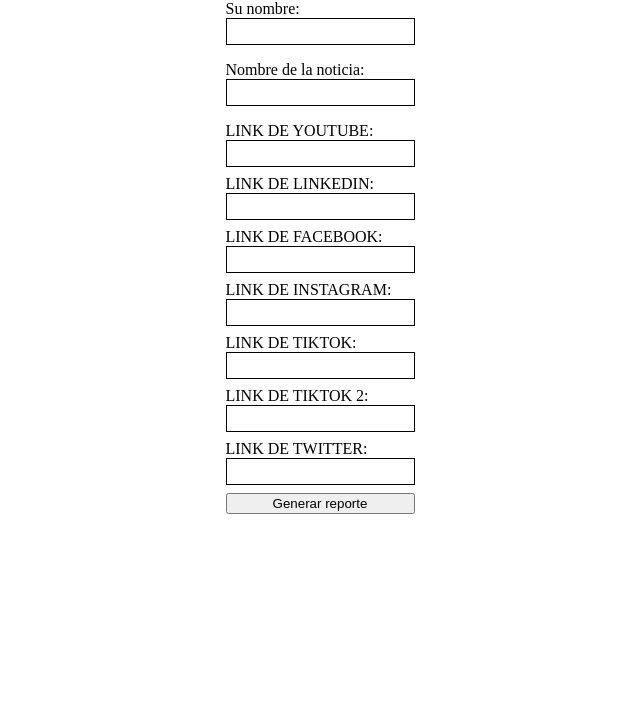
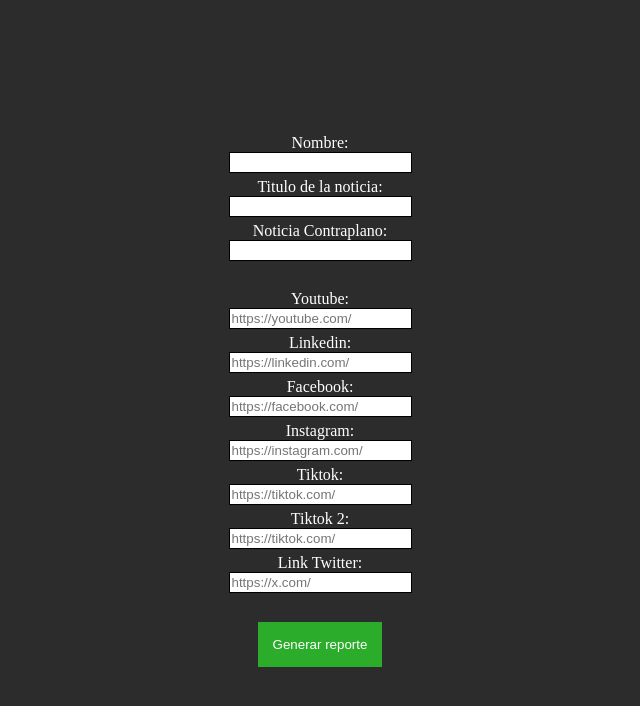
Before and after one commit to lptobar/Generador-de-informes, a plain HTML site: page index.html in a window 1280 px wide. Shown: the whole page, without its empty margins (320-960 px from the left). Drawn offline with nearby package versions, Linux system fonts and the light colour scheme.

Commit message:
Add files via upload

```diff
--- a/index.html
+++ b/index.html
@@ -7,39 +7,43 @@
 
     <script src="https://code.jquery.com/jquery-3.7.1.min.js" integrity="sha256-/JqT3SQfawRcv/BIHPThkBvs0OEvtFFmqPF/lYI/Cxo=" crossorigin="anonymous"></script>
     <link rel="stylesheet" href="style.css">
-    <title>Generar reportes</title>
+    <title>Generador de reportes</title>
 </head>
 
 <body>
+
     <main>
-        <form method="post" id="reporte">
-            <label for="nombre">Su nombre:</label>
-            <input type="text" name="nombre" id="nombre" required>
+        <form method="post" autocomplete="false" id="formulario">
+            <label>Nombre:</label>
+            <input type="text" name="nombre" id="nombre">
 
-            <label for="noticia">Nombre de la noticia:</label>
-            <input type="text" name="noticia" id="noticia" required>
+            <label>Titulo de la noticia:</label>
+            <input type="text" name="noticia" id="noticia">
+
+            <label>Noticia Contraplano:</label>
+            <input type="text" name="contraplano" id="contraplano">
 
             <section>
-                <label for="">LINK DE YOUTUBE:</label>
-                <input type="text" name="youtube" id="youtube" required>
+                <label>Youtube:</label>
+                <input type="text" name="YT" id="YT" placeholder="https://youtube.com/">
 
-                <label for="">LINK DE LINKEDIN:</label>
-                <input type="text" name="linkedin" id="linkedin" required>
+                <label>Linkedin:</label>
+                <input type="text" name="LINKEDIN" id="LINKEDIN" placeholder="https://linkedin.com/">
 
-                <label for="">LINK DE FACEBOOK:</label>
-                <input type="text" name="facebook" id="facebook" required>
+                <label>Facebook:</label>
+                <input type="text" name="FB" id="FB" placeholder="https://facebook.com/">
 
-                <label for="">LINK DE INSTAGRAM:</label>
-                <input type="text" name="instagram" id="instagram" required>
+                <label>Instagram:</label>
+                <input type="text" name="IG" id="IG" placeholder="https://instagram.com/">
 
-                <label for="">LINK DE TIKTOK:</label>
-                <input type="text" name="tiktok" id="tiktok" required>
+                <label>Tiktok:</label>
+                <input type="text" name="TIKTOK" id="TIKTOK" placeholder="https://tiktok.com/">
 
-                <label for="">LINK DE TIKTOK 2:</label>
-                <input type="text" name="tiktok2" id="tiktok2" required>
+                <label>Tiktok 2:</label>
+                <input type="text" name="TIKTOK2" id="TIKTOK2" placeholder="https://tiktok.com/">
 
-                <label for="">LINK DE TWITTER:</label>
-                <input type="text" name="twitter" id="twitter" required>
+                <label>Link Twitter:</label>
+                <input type="text" name="TWITTER" id="TWITTER" placeholder="https://x.com/">
             </section>
 
             <button type="submit">Generar reporte</button>
--- a/script.js
+++ b/script.js
@@ -1,36 +1,31 @@
-$('#reporte').on('submit', (ev) => {
+$('#formulario').on('submit', (ev) => {
     ev.preventDefault();
 
     const nombre = $('#nombre').val();
     const noticia = $('#noticia').val();
+    const contraplano = $('#contraplano').val();
 
-    localStorage.setItem('nombre', nombre);
-
-    const options = {
-        'YT': $('#youtube').val(),
-        'LINKEDIN': $('#linkedin').val(),
-        'FB': $('#facebook').val(),
-        'IG': $('#instagram').val(),
-        'TIKTOK': $('#tiktok').val(),
-        'TIKTOK2': $('#tiktok2').val(),
-        'TWITTER': $('#twitter').val()
+    const links = {
+        'YT': $('#YT').val(),
+        'LINKEDIN': $('#LINKEDIN').val(),
+        'FB': $('#FB').val(),
+        'IG': $('#IG').val(),
+        'TIKTOK': $('#TIKTOK').val(),
+        'TIKTOK2': $('#TIKTOK2').val(),
+        'TWITTER': $('#TWITTER').val()
     }
 
     const url = 'https://tinyurl.com/api-create.php?url=';
-    let format = '';
+    let reporte = `Reporte ${new Date().toLocaleDateString()}\n${nombre}\nNoticia: ${noticia}\n\n${contraplano}`;
 
-    const promises = Object.entries(options).map(([option, value]) => {
-        return $.get(`${url}${value}`).then((data) => {
-            return `${option}: ${data}\n`;
-        });
-    });
+    Promise.all(Object.entries(links).map(([key, value]) => $.get(`${url}${value}`).then(data => `${key}: ${data}`)))
+        .then(results => {
+            const final = results.join('\n');
+            reporte += `\n${final}`;
 
-    Promise.all(promises).then((results) => {
-        format = results.join('');
+            navigator.clipboard.writeText(reporte);
+        })
+        .catch(error => console.error('An error occurred:', error));
 
-        const reporte = `Reporte ${new Date().toLocaleDateString('es-ES', { day: '2-digit', month: '2-digit', year: 'numeric' }).replace(/\//g, '/')}\n${nombre}\n\nNoticia: ${noticia}`;
-        navigator.clipboard.writeText(`${reporte}\n${format}`);
-
-        alert('Reporte copiado al portapapeles.');
-    });
+    alert('Reporte copiado al portapapeles.');
 });
--- a/style.css
+++ b/style.css
@@ -1,34 +1,45 @@
 html,
 body {
+    margin: 0;
     padding: 0;
-    margin: 0;
-    box-sizing: border-box;
 
+    display: grid;
+    place-items: center;
+    height: 100vh;
+    width: 100vw;
+    background-color: #2c2c2c;
+}
+
+main {
+    color: white;
+    width: 100%;
+}
+
+form, form > * {
     display: flex;
-    justify-content: center;
+    flex-direction: column;
     align-items: center;
 }
 
-main {
-    width: 100%;
-}
-
-form {
-    display: flex;
-    flex-direction: column;
+section {
+    margin: 1.5rem 0 0 0;
 }
 
 input {
-    margin: 0 0 1rem 0;
-    padding: 5px;
+    margin: 0 0 5px 0;
+    padding: 2px;
     border: 1px solid black;
 }
 
-section {
-    display: flex;
-    flex-direction: column;
+button {
+    background-color: rgb(43, 172, 43);
+    border: none;
+    padding: 15px;
+    color: white;
+    cursor: pointer;
+    margin: 1.5rem 0 0 0;
 }
 
-section input {
-    margin: 0 0 .5rem 0;
+button:hover {
+    background-color: rgb(61, 216, 61);
 }
```
